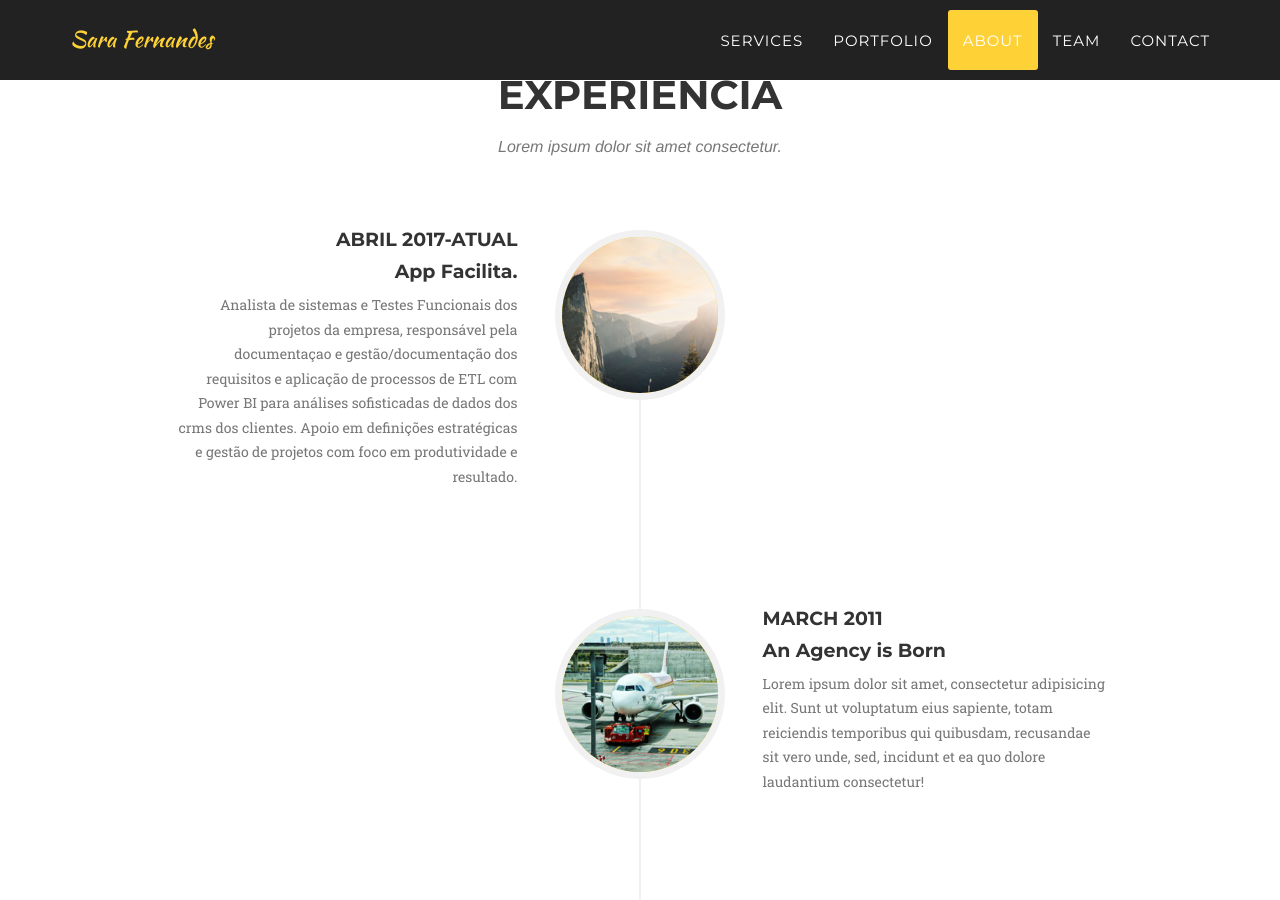
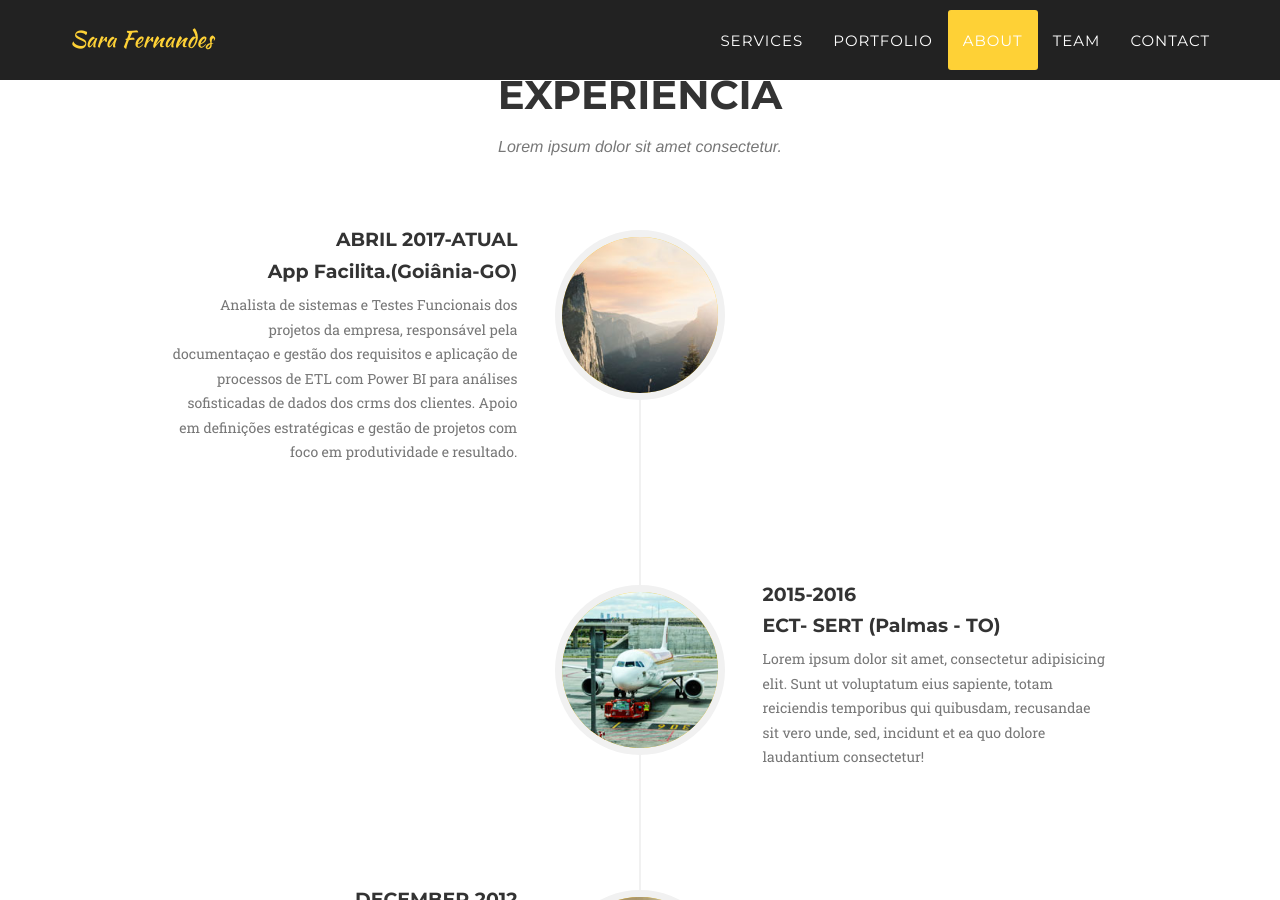
Before and after one commit to SaraFernandes/sarafernandes.github.io, a Jekyll site: the page built from index.html, in a window 1280 px wide and 900 px high, scrolled down 2783 px. Built offline with Jekyll 4.4.1, drawn with Linux system fonts in a browser that asks for light colours; some web fonts are replaced.

Commit message:
Update about.html

```diff
--- a/_includes/about.html
+++ b/_includes/about.html
@@ -17,10 +17,10 @@
                             <div class="timeline-panel">
                                 <div class="timeline-heading">
                                     <h4>Abril 2017-Atual</h4>
-                                    <h4 class="subheading">App Facilita.</h4>
+                                    <h4 class="subheading">App Facilita.(Goiânia-GO)</h4>
                                 </div>
                                 <div class="timeline-body">
-                                    <p class="text-muted">Analista de sistemas e Testes Funcionais dos projetos da empresa, responsável pela documentaçao e gestão/documentação dos requisitos e aplicação de  processos de ETL com Power BI para análises sofisticadas de dados dos crms dos clientes. Apoio em definições estratégicas e gestão de projetos com foco em produtividade e resultado.</p>
+                                    <p class="text-muted">Analista de sistemas e Testes Funcionais dos projetos da empresa, responsável pela documentaçao e gestão dos requisitos e aplicação de  processos de ETL com Power BI para análises sofisticadas de dados dos crms dos clientes. Apoio em definições estratégicas e gestão de projetos com foco em produtividade e resultado.</p>
                                 </div>
                             </div>
                         </li>
@@ -30,8 +30,8 @@
                             </div>
                             <div class="timeline-panel">
                                 <div class="timeline-heading">
-                                    <h4>March 2011</h4>
-                                    <h4 class="subheading">An Agency is Born</h4>
+                                    <h4>2015-2016</h4>
+                                    <h4 class="subheading">ECT- SERT (Palmas - TO)</h4>
                                 </div>
                                 <div class="timeline-body">
                                     <p class="text-muted">Lorem ipsum dolor sit amet, consectetur adipisicing elit. Sunt ut voluptatum eius sapiente, totam reiciendis temporibus qui quibusdam, recusandae sit vero unde, sed, incidunt et ea quo dolore laudantium consectetur!</p>
```
